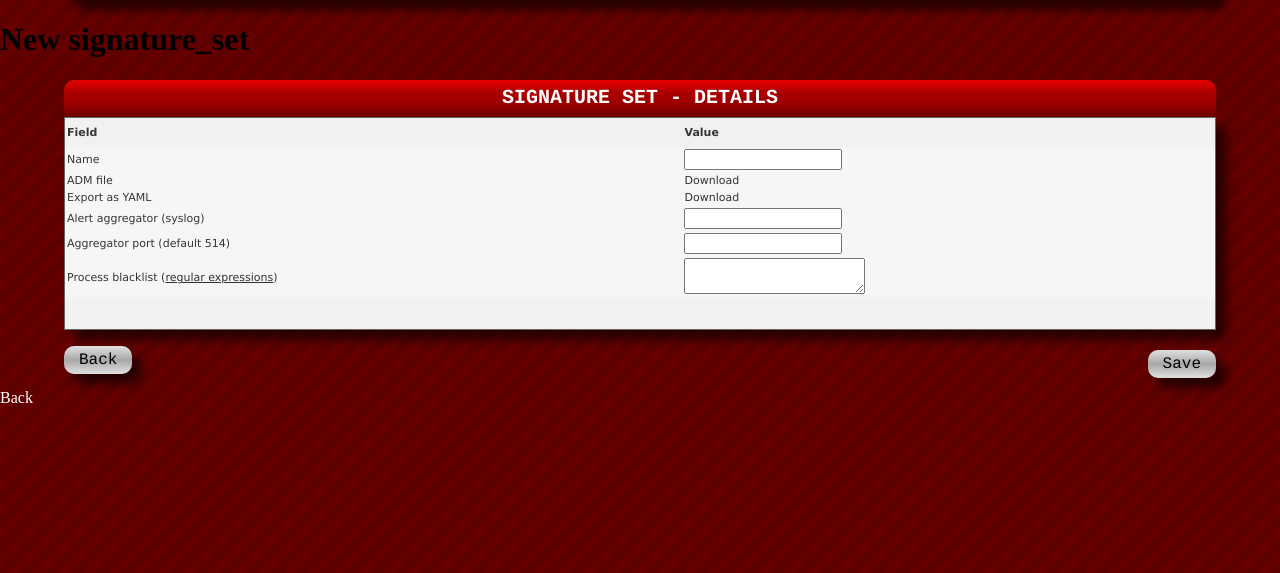
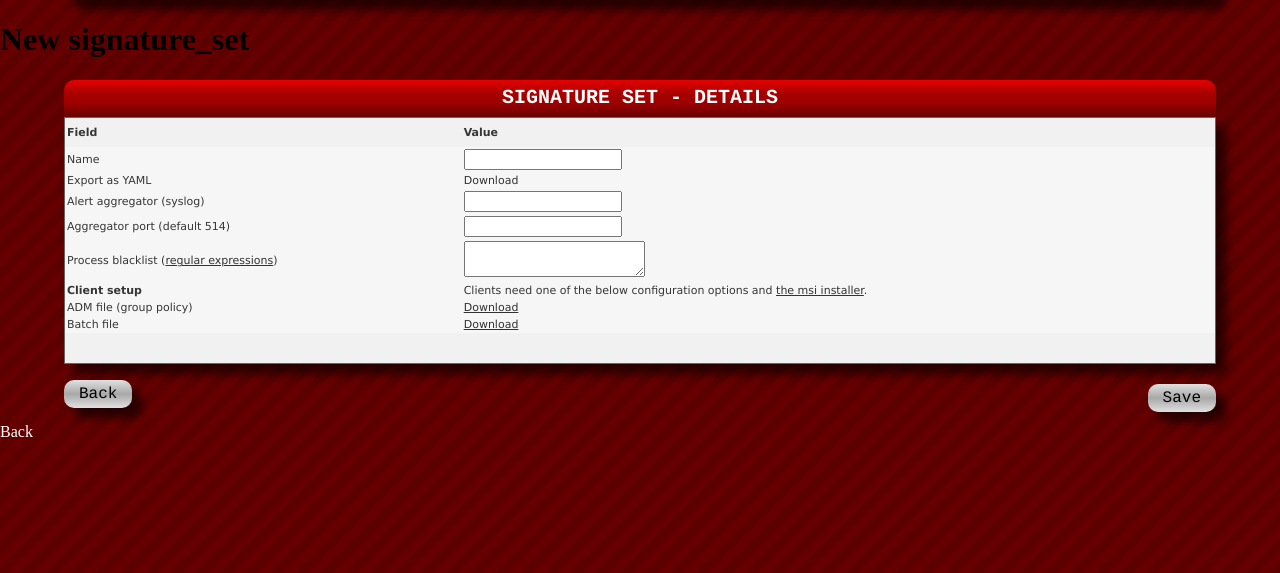
Before and after one commit to scriptjunkie/Ambush, a Rails app: page /signature_sets/new in a window 1280 px wide. Shown: the part 32-605 px from the top of the page. Run offline with Rails 7, Linux system fonts and the light colour scheme; the visitor is signed in with stand-in values (Sample User, id 1); style sheets or scripts are compiled from the project's sources; parts of the project's set-up code (start-up, migrations or seed data) failed here and were passed over.

Commit message:
Add registry batch file for client setup.

```diff
--- a/server/app/assets/javascripts/signature_sets.js
+++ b/server/app/assets/javascripts/signature_sets.js
@@ -301,6 +301,9 @@ function deleteSignatureSet(id){
 function getAdm(id){
 	document.location = '/signature_sets/'+id+'/adm?domain='+encodeURIComponent(document.domain);
 }
+function getRegcmd(id){
+	document.location = '/signature_sets/'+id+'/regcmd?domain='+encodeURIComponent(document.domain);
+}
 function importSigSet(id){
 	$('#import').overlay({load:true, fixed:false}).load();
 	if(id)
--- a/server/app/controllers/signature_sets_controller.rb
+++ b/server/app/controllers/signature_sets_controller.rb
@@ -41,6 +41,16 @@ class SignatureSetsController < ApplicationController
 	def adm
 		@signature_set = SignatureSet.find(params[:id])
 		headers['Content-Disposition'] = "attachment; filename=\"ambush.adm\""
+		respond_to do |format|
+			format.html { render	:layout => false, :content_type => 'text/plain' }
+			format.json { render json: @signature_set }
+		end
+	end
+
+	# GET /signature_sets/1/regcmddm
+	def regcmd
+		@signature_set = SignatureSet.find(params[:id])
+		headers['Content-Disposition'] = "attachment; filename=\"ambush.cmd\""
 		respond_to do |format|
 			format.html { render	:layout => false, :content_type => 'text/plain' }
 			format.json { render json: @signature_set }
--- a/server/app/views/signature_sets/_form.html.erb
+++ b/server/app/views/signature_sets/_form.html.erb
@@ -18,11 +18,13 @@
 	<thead><tr><th scope="col">Field</th><th scope="col">Value</th></tr></thead>
 	<tbody>
 		<tr><td>Name</td><td><%= text_field :signature_set, :name %></td></tr>
-		<tr><td>ADM file</td><td><a onclick="getAdm(<%= @signature_set.id %>)">Download</a></td></tr>
 		<tr><td>Export as YAML</td><td><a href="/signature_sets/<%= @signature_set.id %>/yaml">Download</a></td></tr>
 		<tr><td>Alert aggregator (syslog)</td><td><%= text_field :signature_set, :aggregator %></td></tr>
 		<tr><td>Aggregator port (default 514)</td><td><%= text_field :signature_set, :aggregator_port %></td></tr>
 		<tr><td>Process blacklist (<a href="../../documentation/regex" target="_blank" class="visible">regular expressions</a>) </td><td><%= text_area :signature_set, :procblacklist %></td></tr>
+		<tr><td><strong>Client setup</strong></td><td>Clients need one of the below configuration options and <a class="visible" href="<%= root_url %>installer.msi">the msi installer</a>.</td></tr>
+		<tr><td>ADM file (group policy)</td><td><a class="visible" onclick="getAdm(<%= @signature_set.id %>)">Download</a></td></tr>
+		<tr><td>Batch file</td><td><a class="visible" onclick="getRegcmd(<%= @signature_set.id %>)">Download</a></td></tr>
 	</tbody>
 	<tfoot><tr><td colspan="2">  </td></tr></tfoot>
 </table>
--- /dev/null
+++ b/server/app/views/signature_sets/regcmd.html.erb
@@ -0,0 +1,2 @@
+reg add HKLM\Software\Scriptjunkie\Ambush /v SignatureServer /t REG_SZ /d "<%=params[:domain] %>" /f
+reg add HKLM\Software\Scriptjunkie\Ambush /v SignatureSet /t REG_DWORD /d "<%=@signature_set.id %>" /f
--- a/server/config/routes.rb
+++ b/server/config/routes.rb
@@ -6,6 +6,7 @@ Ambush::Application.routes.draw do
 
   get "dll/delete"
   match "signature_sets/:id/adm" => "signature_sets#adm"
+  match "signature_sets/:id/regcmd" => "signature_sets#regcmd"
   match "signature_sets/:id/compiled" => "signature_sets#compiled"
   match "signature_sets/:id/signature" => "signature_sets#signature"
   match "signature_sets/:id/yaml" => "signature_sets#yaml"
```
